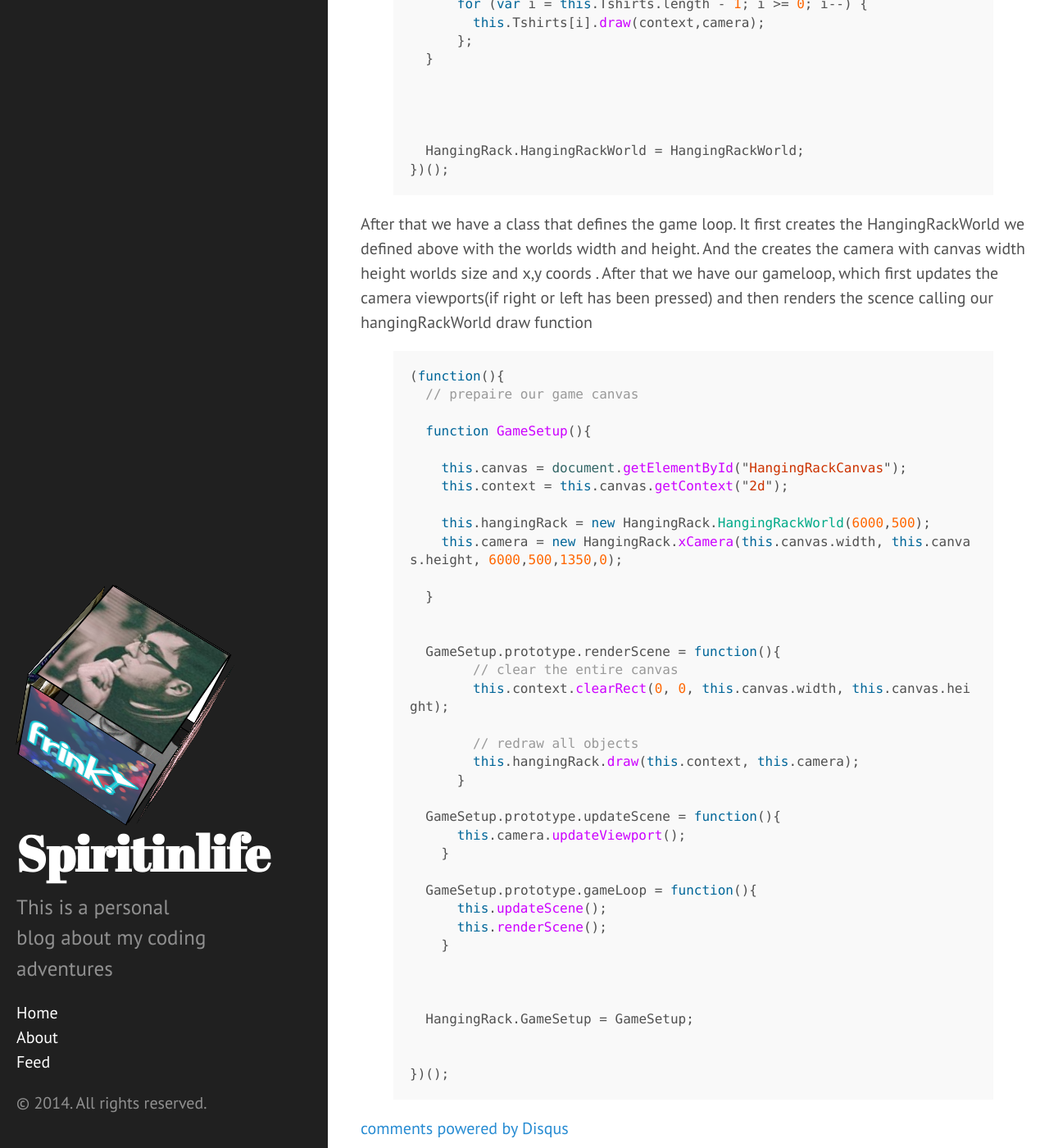
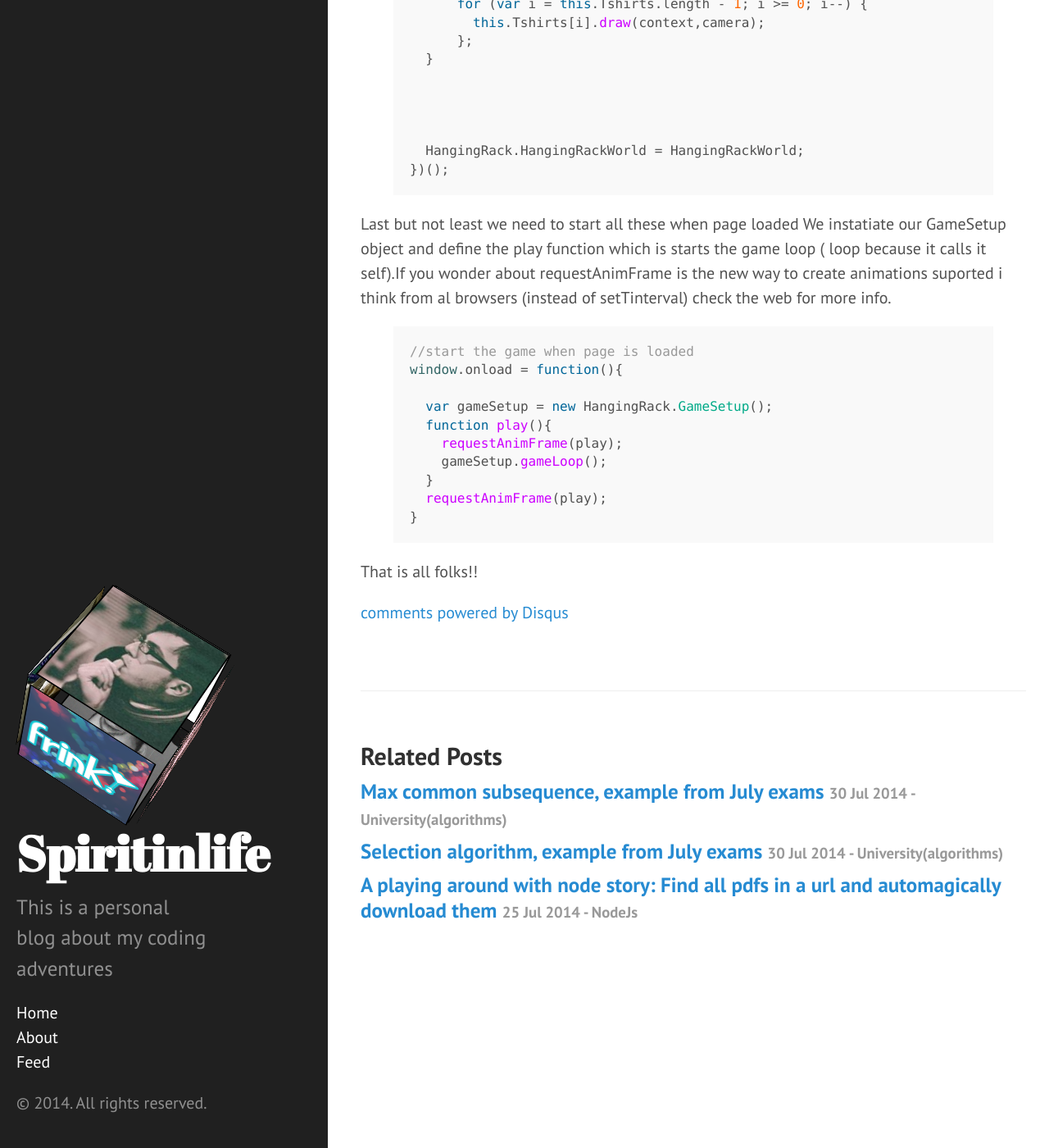
Before and after one commit to spiritinlife/spiritinlife.github.io, a Jekyll site: the page built from _posts/2014-08-02-Implementing-hanging-rack-clothes-js-canvas.markdown, in a window 1280 px wide and 1400 px high, scrolled down 10313 px. Shown: the whole window at 82% size. Built offline with Jekyll 4.4.1, drawn with Linux system fonts in a browser that asks for light colours; Markdown is read by kramdown in place of the engine named in the settings; comment, search, counter and statistics services are not loaded.

Commit message:
Article about javascript canvas

```diff
--- a/_posts/2014-08-02-Implementing-hanging-rack-clothes-js-canvas.markdown
+++ b/_posts/2014-08-02-Implementing-hanging-rack-clothes-js-canvas.markdown
@@ -436,51 +436,26 @@
 
 
 
-After that we have a class that defines the game loop.
-It first creates the HangingRackWorld we defined above with the worlds width and height.
-And the creates the camera with canvas width height worlds size and x,y coords .
-After that we have our gameloop, which first updates the camera viewports(if right or left has been pressed) and then renders the scence calling our hangingRackWorld draw function
+
+Last but not least we need to start all these when page loaded
+We instatiate our GameSetup object and define the play function which is starts the game loop ( loop because it calls it self).If you wonder about requestAnimFrame is the new way to create animations suported i think from al browsers (instead of setTinterval) check the web for more info.
+
+
 
 {% highlight javascript %}
 
+//start the game when page is loaded
+window.onload = function(){
 
-(function(){
-  // prepaire our game canvas
+  var gameSetup = new HangingRack.GameSetup();
+  function play(){
+    requestAnimFrame(play);
+    gameSetup.gameLoop();
+  }
+  requestAnimFrame(play);
+}
 
-  function GameSetup(){
-
-    this.canvas = document.getElementById("HangingRackCanvas");
-    this.context = this.canvas.getContext("2d");
-
-    this.hangingRack = new HangingRack.HangingRackWorld(6000,500);
-    this.camera = new HangingRack.xCamera(this.canvas.width, this.canvas.height, 6000,500,1350,0);
-
-  }
+{% endhighlight %}
 
 
-  GameSetup.prototype.renderScene = function(){
-        // clear the entire canvas
-        this.context.clearRect(0, 0, this.canvas.width, this.canvas.height);
-
-        // redraw all objects
-        this.hangingRack.draw(this.context, this.camera);
-      }
-
-  GameSetup.prototype.updateScene = function(){
-      this.camera.updateViewport();
-    }
-
-  GameSetup.prototype.gameLoop = function(){
-      this.updateScene();
-      this.renderScene();
-    }
-
-
-
-  HangingRack.GameSetup = GameSetup;
-
-
-})();
-
-
-{% endhighlight %}
+That is all folks!!
```
